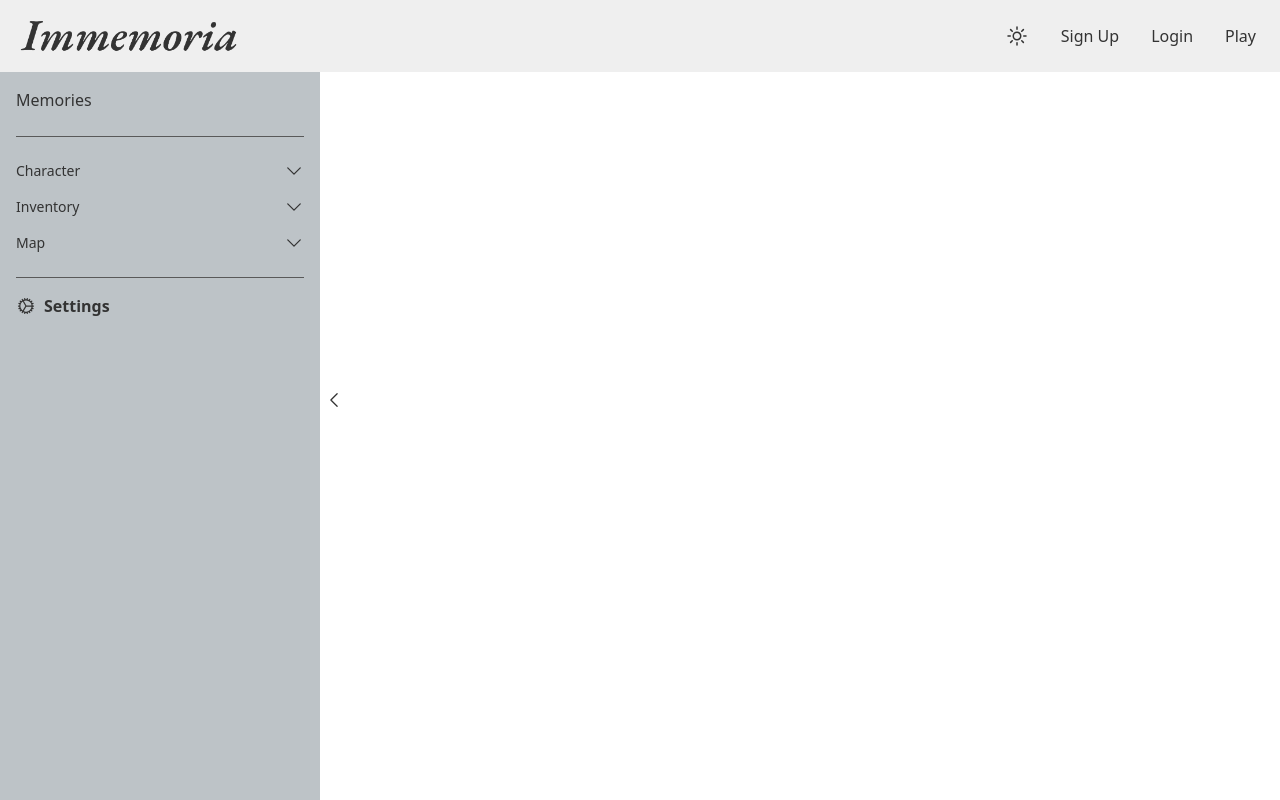
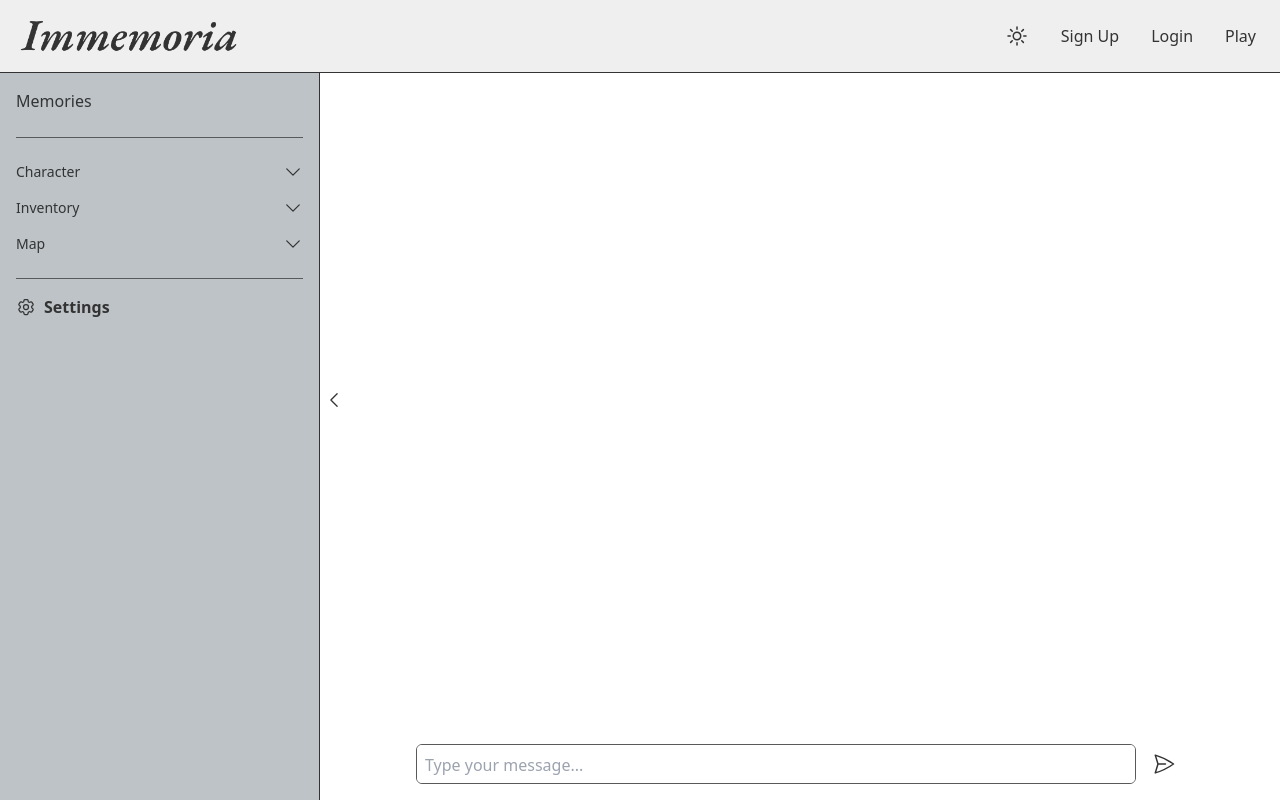
Before and after one commit to sean-a-ogrady/Immemoria-client, a React (Vite) app: page /play in a window 1280 px wide. Built offline with nearby package versions, Linux system fonts and the light colour scheme.

Commit message:
Add chat text field and update styles

```diff
--- a/src/routes/gameInterface.jsx
+++ b/src/routes/gameInterface.jsx
@@ -1,13 +1,61 @@
-import React, { useState, useEffect } from 'react';
+import React, { useState, useRef, useEffect } from 'react';
 import { Disclosure } from '@headlessui/react';
-import { Bars3Icon, XMarkIcon, ChevronLeftIcon, ChevronRightIcon, ChevronUpIcon, ChevronDownIcon, CogIcon } from '@heroicons/react/24/outline';
+import { Bars3Icon, XMarkIcon, ChevronLeftIcon, ChevronRightIcon, ChevronUpIcon, ChevronDownIcon, Cog6ToothIcon, PaperAirplaneIcon } from '@heroicons/react/24/outline';
 
 export default function GameInterface() {
 
+    const [isSmallScreen, setIsSmallScreen] = useState(window.innerWidth < 640);
+
     const [isDesktopSidebarOpen, setIsDesktopSidebarOpen] = useState(true);
+
+    const [isMobileMenuOpen, setIsMobileMenuOpen] = useState(false);
+
+    const textareaRef = useRef(null);
+
+    const adjustTextareaHeight = () => {
+        const textarea = textareaRef.current;
+
+        // Temporarily shrink to get the correct scrollHeight
+        textarea.style.height = '2px'; // Set to a small height to force scrollHeight to adjust
+
+        // Calculate the necessary height (either scrollHeight or max-height)
+        const newHeight = Math.min(textarea.scrollHeight, 128); // 128px as the maximum height
+
+        // Apply the new height
+        textarea.style.height = `${newHeight}px`;
+    };
+
+    useEffect(() => {
+        const checkScreenSize = () => {
+            setIsSmallScreen(window.innerWidth < 640);
+        };
+
+        window.addEventListener('resize', checkScreenSize);
+
+        // Clean up
+        return () => {
+            window.removeEventListener('resize', checkScreenSize);
+        };
+    }, []);
+
 
     const handleSettingsClick = () => {
         // Implement logic to open settings window
+    };
+
+    const handleKeyPress = (event) => {
+        if (event.key === 'Enter' && !event.shiftKey) {
+            event.preventDefault(); // Prevents the default action (new line)
+            handleSubmit(); // Calls your submit function
+        }
+    };
+
+    const handleSubmit = () => {
+        // Logic to handle the submit action
+        console.log('Submitting:', textareaRef.current.value);
+        // Reset textarea
+        textareaRef.current.value = '';
+        adjustTextareaHeight(); // Adjust the height of the textarea after resetting
     };
 
     const toggleSidebar = () => { setIsDesktopSidebarOpen(!isDesktopSidebarOpen); };
@@ -15,24 +63,28 @@ export default function GameInterface() {
     const sidebarWidth = isDesktopSidebarOpen ? '320px' : '0px';
 
     return (
-        <div className="flex flex-row min-h-[calc(100vh-72px)] max-h-[calc(100vh-72px)] bg-light-background dark:bg-dark-background">
+        <div className="flex flex-row min-h-[calc(100vh-72px)] max-h-[calc(100vh-72px)] border-t border-light-primary-text dark:border-dark-primary-text bg-light-background dark:bg-dark-background">
             {/* Sidebar */}
             <Disclosure as="nav">
                 {({ open }) => (
                     <>
                         {/* Mobile Sidebar Toggle */}
-                        <div className="sm:hidden fixed bottom-4 right-4 z-20">
-                            <Disclosure.Button className="p-2 rounded-full bg-light-accent dark:bg-dark-accent">
+                        <div className={`${open ? "bottom-4" : "bottom-20"} sm:hidden fixed right-4 z-20`}>
+                            <Disclosure.Button onClick={() => setIsMobileMenuOpen(!isMobileMenuOpen)}
+                                className="p-2 rounded-full text-light-primary-text dark:text-dark-primary-text hover:bg-light-secondary-text dark:hover:bg-dark-secondary-text transition-colors duration-200">
                                 <span className="sr-only">Toggle sidebar</span>
                                 {open ? <XMarkIcon className="h-6 w-6" /> : <Bars3Icon className="h-6 w-6" />}
                             </Disclosure.Button>
                         </div>
 
+
                         {/* Combined Sidebar Content for Mobile and Desktop */}
+                        {/* Some ugly code I wrote in order to handle window resizing for the menu */}
                         <div
                             className={`${open ? 'block' : 'hidden'} h-full sm:block px-4 py-2
                                 ${isDesktopSidebarOpen ? 'sm:w-[320px] sm:px-4 sm:py-2' : 'sm:w-0 sm:px-0 sm:py-0'}
-                                w-[100vw] bg-light-sidebar dark:bg-dark-sidebar z-10 flex flex-col overflow-y-auto`}
+                                w-[100vw] bg-light-sidebar dark:bg-dark-sidebar z-10 flex flex-col overflow-y-auto
+                                ${isSmallScreen ? "" : "border-r border-light-primary-text dark:border-dark-primary-text"}`}
                             style={{ transition: 'width 0.3s' }}
                         >
                             {/* Section header - Memories */}
@@ -57,12 +109,13 @@ export default function GameInterface() {
                                 onClick={handleSettingsClick}
                                 className="flex items-center w-full mb-3 text-left font-semibold text-light-primary-text dark:text-dark-primary-text hover:text-light-accent dark:hover:text-dark-accent transition-colors duration-200"
                             >
-                                <CogIcon className="h-5 w-5 mr-2" />
+                                <Cog6ToothIcon className="h-5 w-5 mr-2" />
                                 Settings
                             </button>
                         </div>
                     </>
                 )}
+
             </Disclosure>
 
             {/* Sidebar Toggle Button for Desktop */}
@@ -76,9 +129,32 @@ export default function GameInterface() {
             </div>
 
             {/* Center Content */}
-            <div className="flex-grow flex justify-center">
-                {/* Center content here */}
+            <div className={`${(isMobileMenuOpen && isSmallScreen) ? "hidden" : ""} flex-grow flex flex-col justify-between bg-light-background dark:bg-dark-background`}>
+                {/* Chat Container */}
+                <div className="flex flex-col overflow-y-auto p-4 space-y-4">
+                    {/* Placeholder for chat messages */}
+                </div>
+
+                {/* Input Area */}
+                <div className="flex items-center justify-center p-4">
+                    <div className="flex items-center max-w-3xl w-full">
+                        <textarea
+                            ref={textareaRef}
+                            onChange={adjustTextareaHeight}
+                            onKeyDown={handleKeyPress}
+                            placeholder="Type your message..."
+                            className="flex-grow resize-none p-2 rounded-md border border-light-secondary-text dark:border-dark-secondary-text bg-light-background dark:bg-dark-background text-light-primary-text dark:text-dark-primary-text overflow-auto h-10 max-h-32"
+                        />
+                        <button
+                            onClick={handleSubmit}
+                            className="ml-2 flex items-center justify-center p-2 rounded-md text-light-primary-text dark:text-dark-primary-text hover:bg-light-secondary-text dark:hover:bg-dark-secondary-text transition-colors duration-200"
+                        >
+                            <PaperAirplaneIcon className="h-6 w-6" />
+                        </button>
+                    </div>
+                </div>
             </div>
+
         </div>
     );
 }
```
Also changed, not shown: src/index.css (line endings or trailing spaces).
